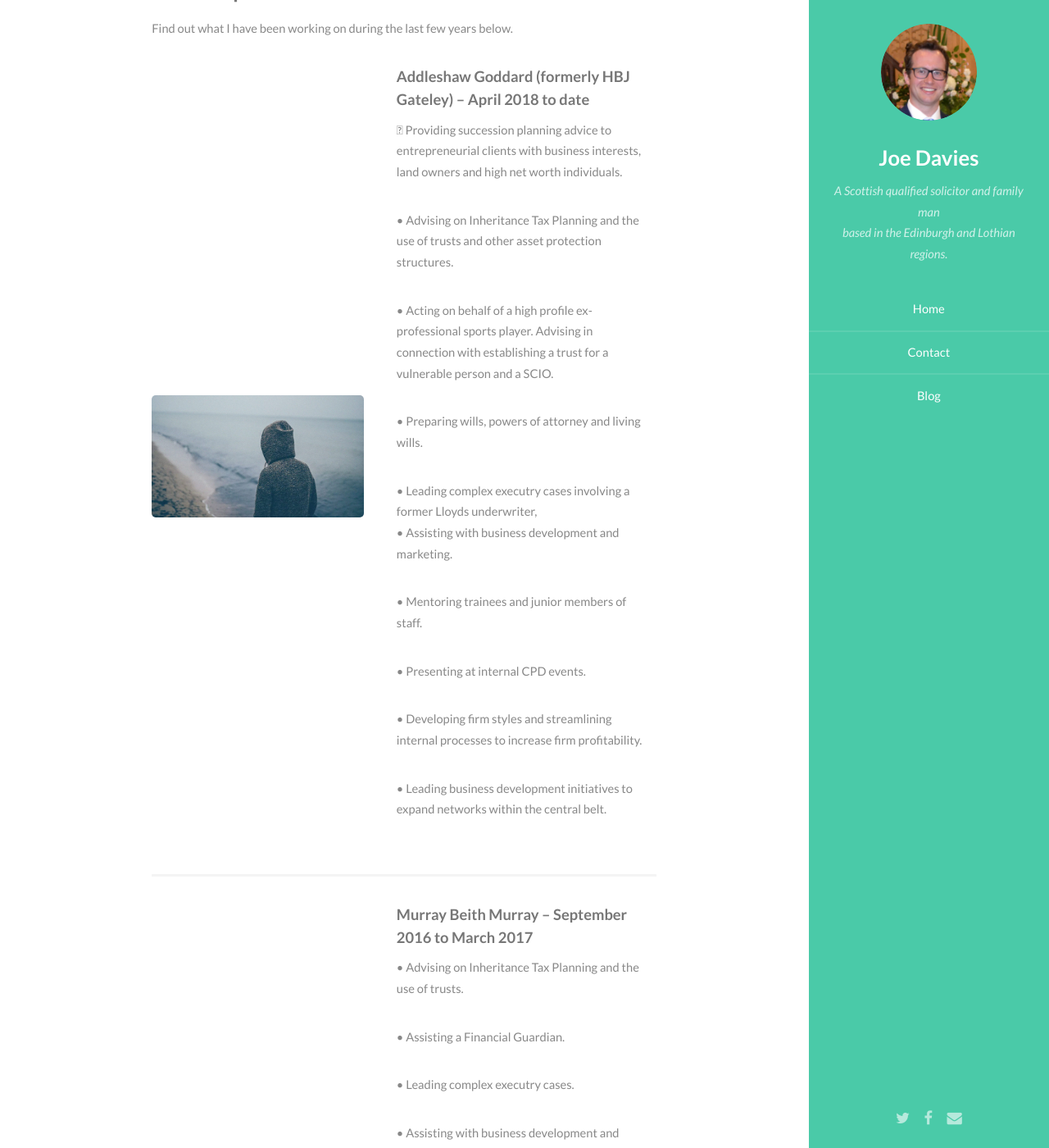
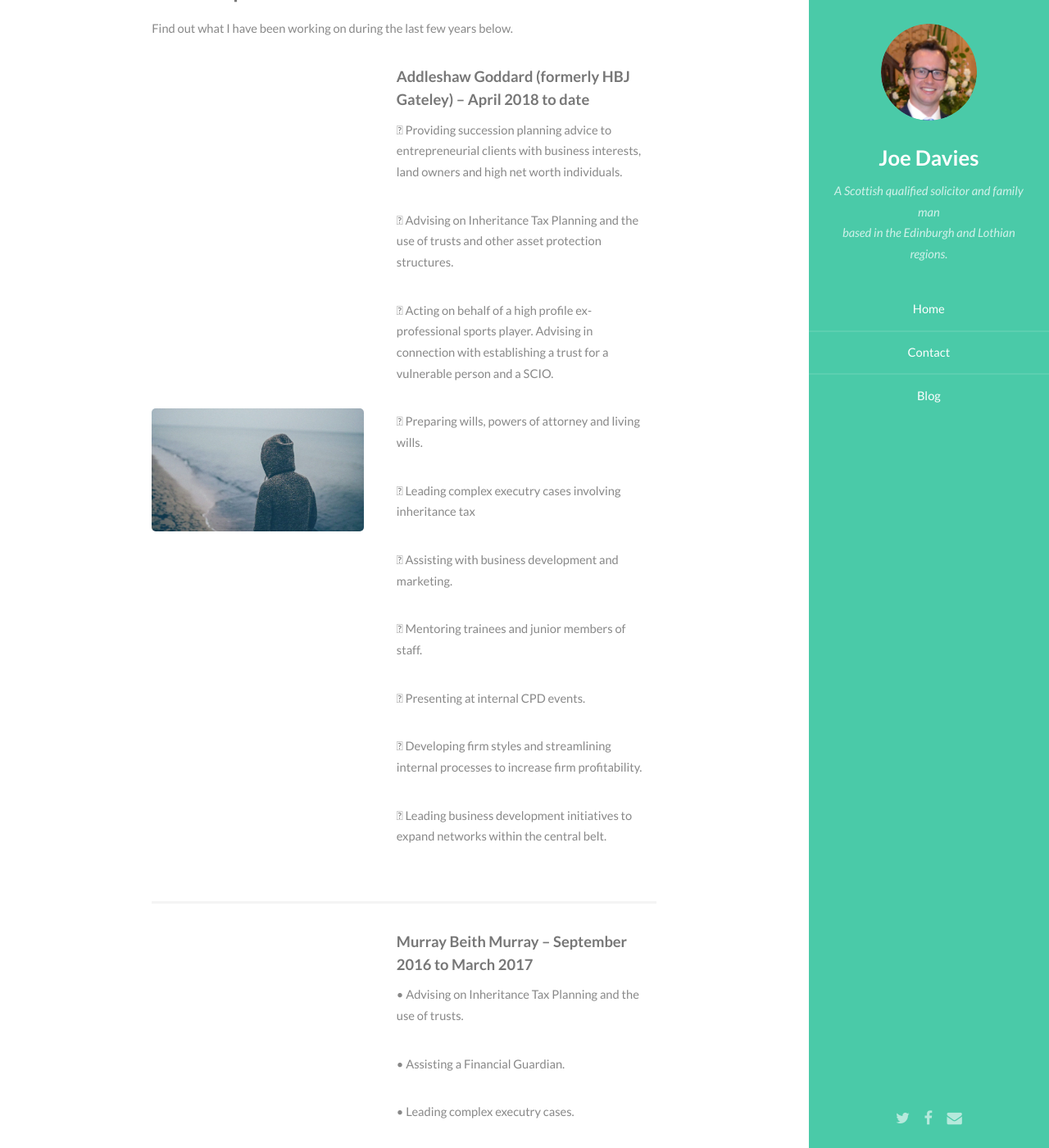
Before and after one commit to JoeDavies1991/JoeDavies1991, a Jekyll site: the page built from index.html, in a window 1280 px wide and 1400 px high, scrolled down 1139 px. Shown: the whole window at 82% size. Built offline with Jekyll 4.4.1, drawn with Linux system fonts in a browser that asks for light colours.

Commit message:
Lightening bolts

```diff
--- a/index.html
+++ b/index.html
@@ -44,15 +44,15 @@
                     <div class="inner">
                         <h4>Addleshaw Goddard (formerly HBJ Gateley) – April 2018 to date</h4>
                         <p class="fa-bolt"> Providing succession planning advice to entrepreneurial clients with business interests, land owners and high net worth individuals.</p>
-                          <p>• Advising on Inheritance Tax Planning and the use of trusts and other asset protection structures.</p>
-                          <p>•	Acting on behalf of a high profile ex-professional sports player. Advising in connection with establishing a trust for a vulnerable person and a SCIO.</p>
-                          <p>•	Preparing wills, powers of attorney and living wills.</p>
-                          •	Leading complex executry cases involving a former Lloyds underwriter,
-                          <p>•	Assisting with business development and marketing.</p>
-                          <p>•	Mentoring trainees and junior members of staff.</p>
-                          <p>•	Presenting at internal CPD events.</p>
-                          <p>•	Developing firm styles and streamlining internal processes to increase firm profitability.</p>
-                          <p>•	Leading business development initiatives to expand networks within the central belt.</p>
+                          <p class="fa-bolt"> Advising on Inheritance Tax Planning and the use of trusts and other asset protection structures.</p>
+                          <p class="fa-bolt"> Acting on behalf of a high profile ex-professional sports player. Advising in connection with establishing a trust for a vulnerable person and a SCIO.</p>
+                          <p class="fa-bolt"> Preparing wills, powers of attorney and living wills.</p>
+                          <p class="fa-bolt"> Leading complex executry cases involving inheritance tax </p>
+                          <p class="fa-bolt"> Assisting with business development and marketing.</p>
+                          <p class="fa-bolt"> Mentoring trainees and junior members of staff.</p>
+                          <p class="fa-bolt"> Presenting at internal CPD events.</p>
+                          <p class="fa-bolt"> Developing firm styles and streamlining internal processes to increase firm profitability.</p>
+                          <p class="fa-bolt"> Leading business development initiatives to expand networks within the central belt.</p>
 </p>
                     </div>
                 </article>
```
